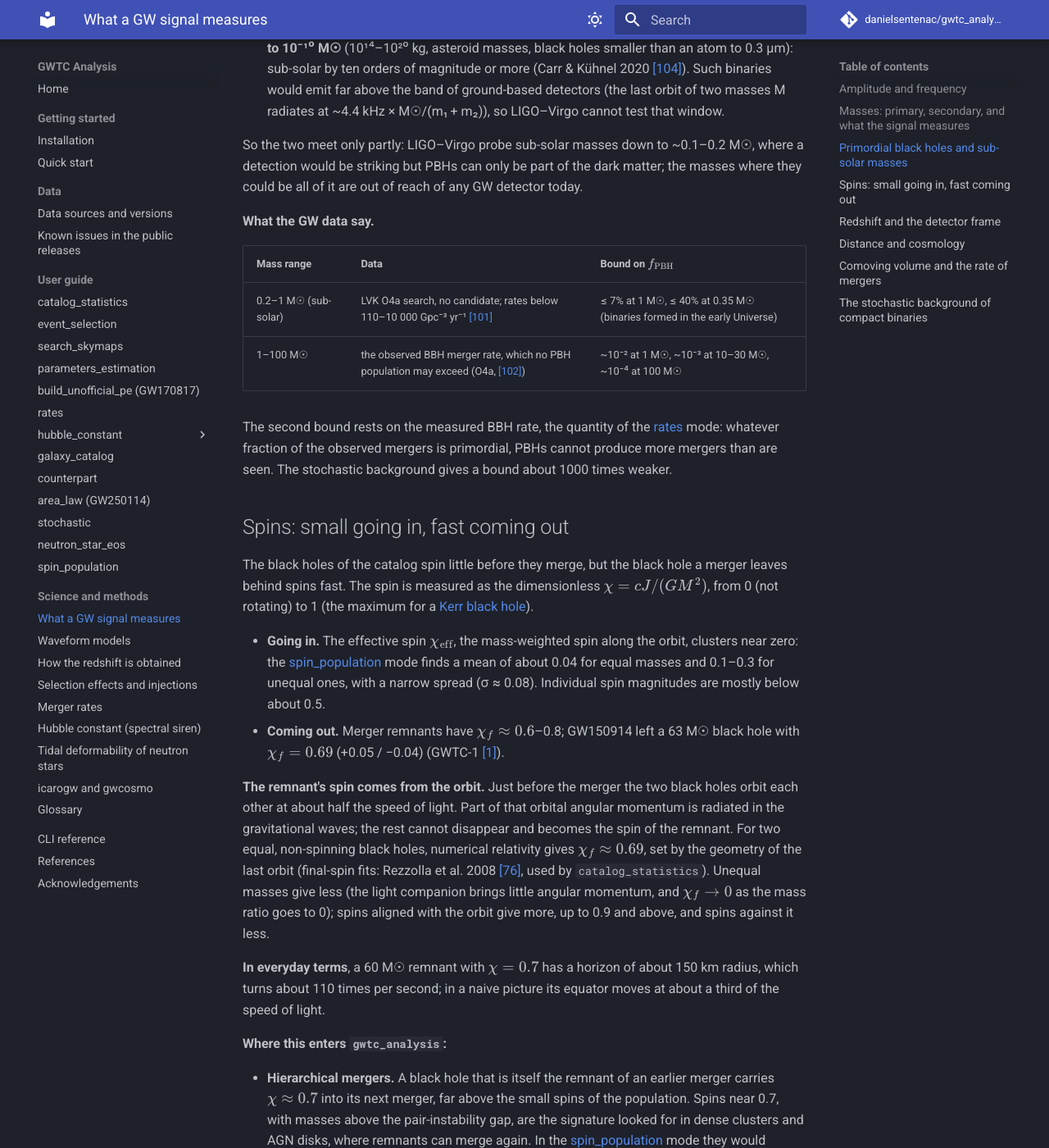
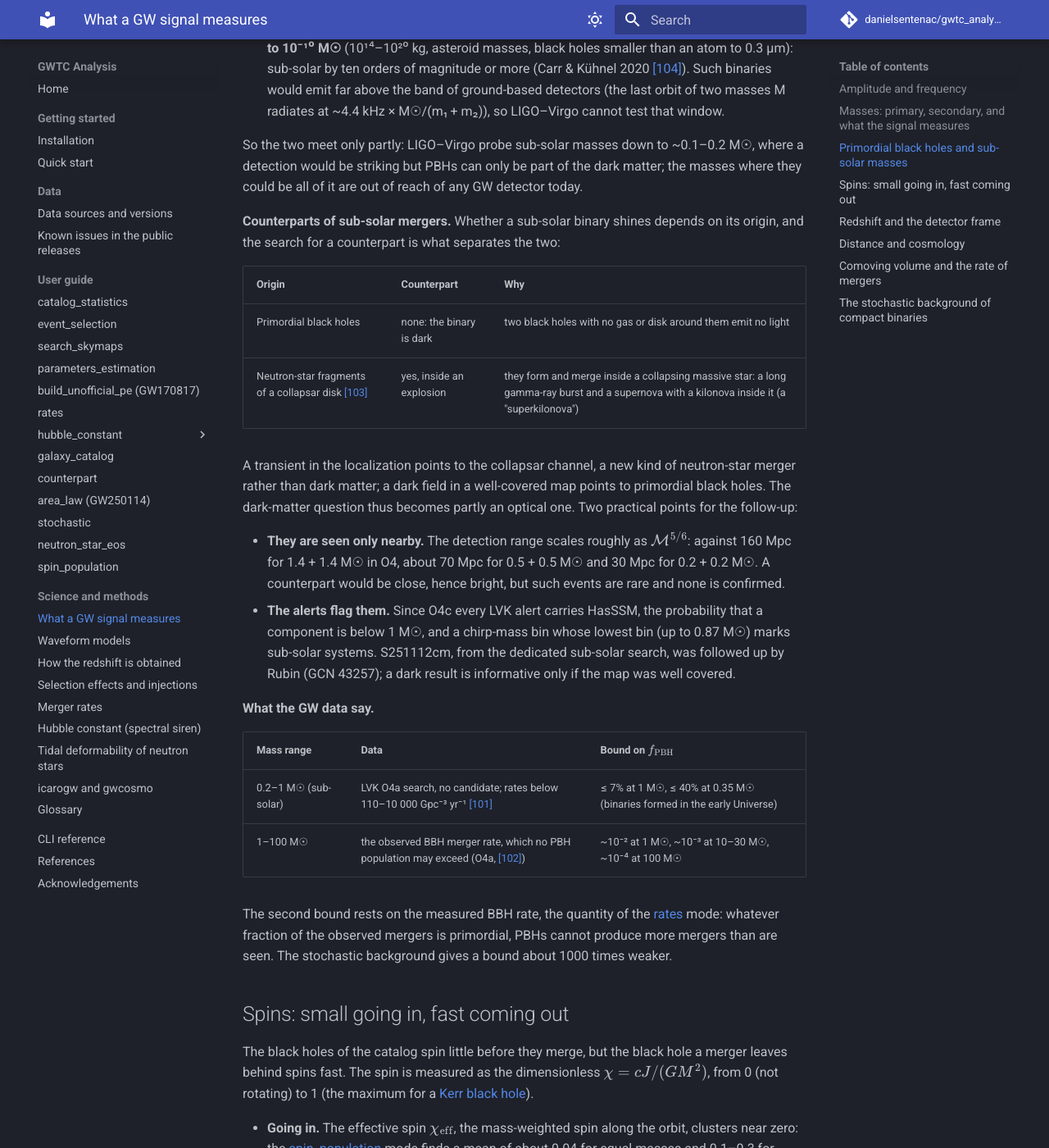
Before and after one commit to danielsentenac/gwtc_analysis, an MkDocs documentation site: the page built from docs/science/gw-signals.md, in a window 1280 px wide and 1400 px high, scrolled down 3229 px. Shown: the whole window at 82% size. Built offline with MkDocs 1.6.1 and Material for MkDocs 9.7.7, drawn with Linux system fonts in a browser that asks for light colours; comment, search, counter and statistics services are not loaded.

Commit message:
docs: counterparts of sub-solar mergers in the primordial black holes section
Primordial binaries are dark, collapsar-disk fragments shine inside an
explosion: the counterpart search separates them. Detection range against
chirp mass, the HasSSM alert field, S251112cm followed by Rubin.

Co-Authored-By: Claude Opus 5.5 <noreply@anthropic.com>

```diff
--- a/docs/science/gw-signals.md
+++ b/docs/science/gw-signals.md
@@ -115,6 +115,26 @@ they make up.
 So the two meet only partly: LIGO–Virgo probe sub-solar masses down to ~0.1–0.2 M☉, where a detection would be
 striking but PBHs can only be part of the dark matter; the masses where they could be all of it are out of
 reach of any GW detector today.
+
+**Counterparts of sub-solar mergers.** Whether a sub-solar binary shines depends on its origin, and the
+search for a counterpart is what separates the two:
+
+| Origin | Counterpart | Why |
+|---|---|---|
+| Primordial black holes | none: the binary is dark | two black holes with no gas or disk around them emit no light |
+| Neutron-star fragments of a collapsar disk [\[103\]](../references.md#ref-103) | yes, inside an explosion | they form and merge inside a collapsing massive star: a long gamma-ray burst and a supernova with a kilonova inside it (a "superkilonova") |
+
+A transient in the localization points to the collapsar channel, a new kind of neutron-star merger rather than
+dark matter; a dark field in a well-covered map points to primordial black holes. The dark-matter question thus
+becomes partly an optical one. Two practical points for the follow-up:
+
+- **They are seen only nearby.** The detection range scales roughly as \(\mathcal{M}^{5/6}\): against 160 Mpc for
+  1.4 + 1.4 M☉ in O4, about 70 Mpc for 0.5 + 0.5 M☉ and 30 Mpc for 0.2 + 0.2 M☉. A counterpart would be close,
+  hence bright, but such events are rare and none is confirmed.
+- **The alerts flag them.** Since O4c every LVK alert carries HasSSM, the probability that a component is below
+  1 M☉, and a chirp-mass bin whose lowest bin (up to 0.87 M☉) marks sub-solar systems. S251112cm, from the
+  dedicated sub-solar search, was followed up by Rubin (GCN 43257); a dark result is informative only if the
+  map was well covered.
 
 **What the GW data say.**
 
```
